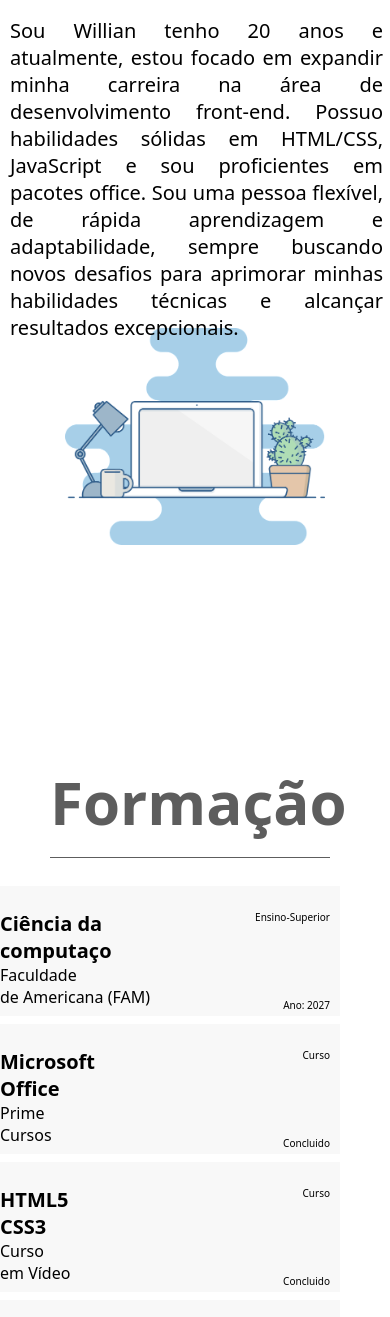
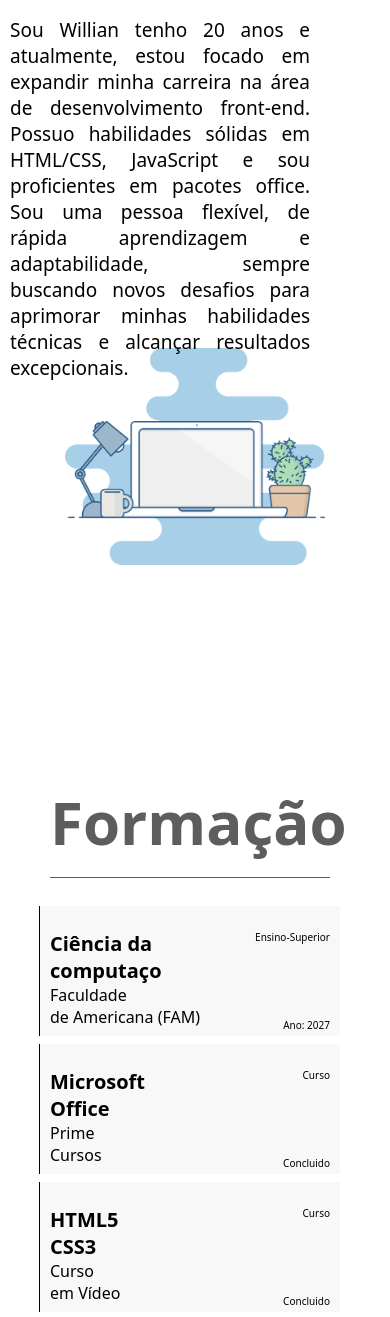
Before and after one commit to Wiiur/Portfolio01, a plain HTML site: page index.html in a window 390 px wide. Shown: the part 676-1993 px from the top of the page. Drawn offline with Linux system fonts and the light colour scheme.

Commit message:
commit 02/08

```diff
--- a/style.css
+++ b/style.css
@@ -638,8 +638,8 @@ footer#rodape p span {
         margin-bottom: 20px;
        }
      section#sobre p {
-        font-size: 20px;
-        width: 373px;
+        font-size: 19px;
+        width: 300px;
         display: block;
         margin: auto;
         text-align: justify;
@@ -650,7 +650,7 @@ footer#rodape p span {
         background-repeat: no-repeat;
         background-position: center;
         height: 320px;
-        margin-top: 280px;
+        margin-top: 300px;
     }
     /* Formação */
     section#formacao{
@@ -667,7 +667,7 @@ footer#rodape p span {
     .borda {
         background-color: rgba(44, 43, 43, 0.03);
         margin: auto;
-        width: 350px;
+        width: 300px;
         height: 130px;
         display: block;
         border-left: 1px solid black;
@@ -676,7 +676,7 @@ footer#rodape p span {
     }
     .borda02 {
         background-color: rgba(44, 43, 43, 0.03);
-        width: 350px;
+        width: 300px;
         margin: auto;
         height: 130px;
         display: block;
@@ -689,16 +689,16 @@ footer#rodape p span {
         min-height: 26rem;
     }
     div#proCenter {
-        width: 400px;
+        width: 300px;
         background-color: rgba(44, 43, 43, 0.03);
         margin: auto;
         padding-bottom: 10px;
     }
     div#imgPro {
         background: black url('img/5tech.png');
-        height: 200px;
+        height: 150px;
         background-position: center;
-        background-size: 500px;
+        background-size: 400px;
         background-repeat: no-repeat;
     }
 }
```
